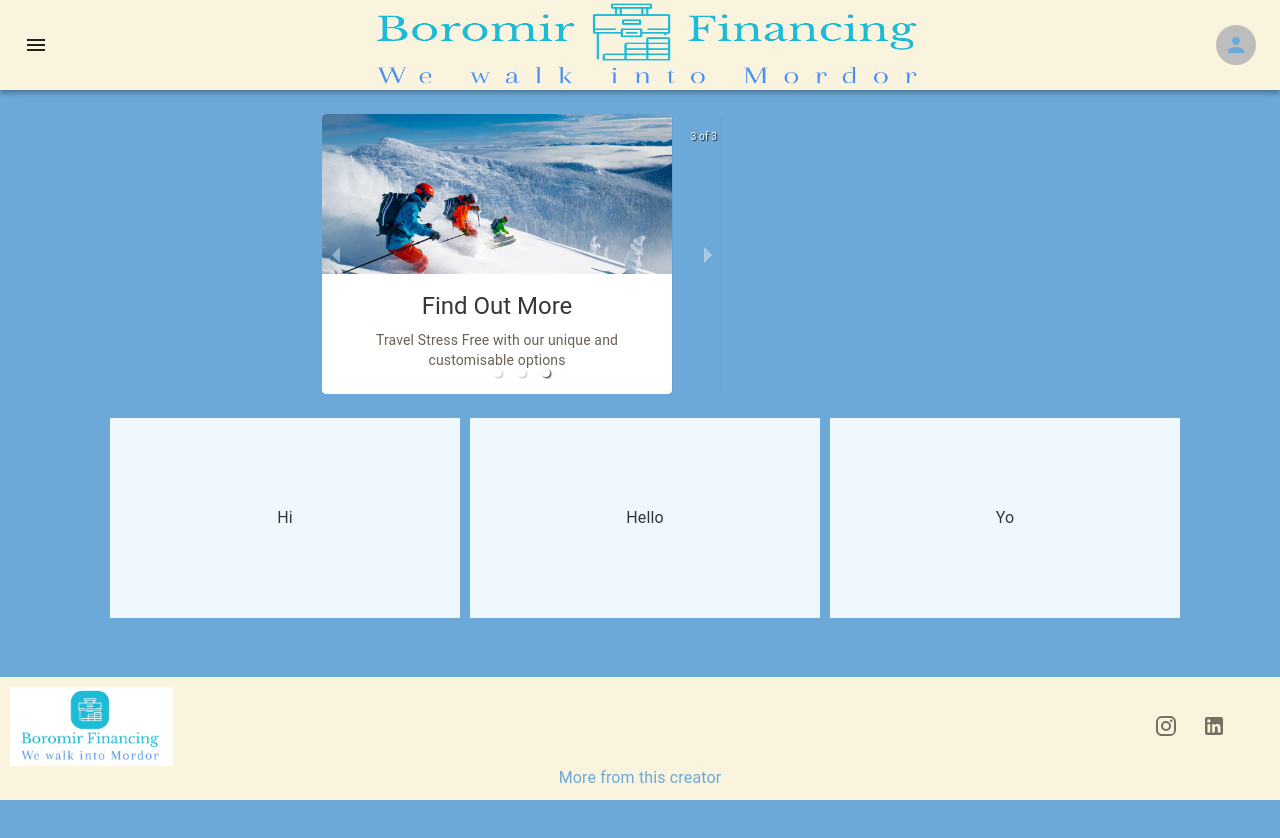
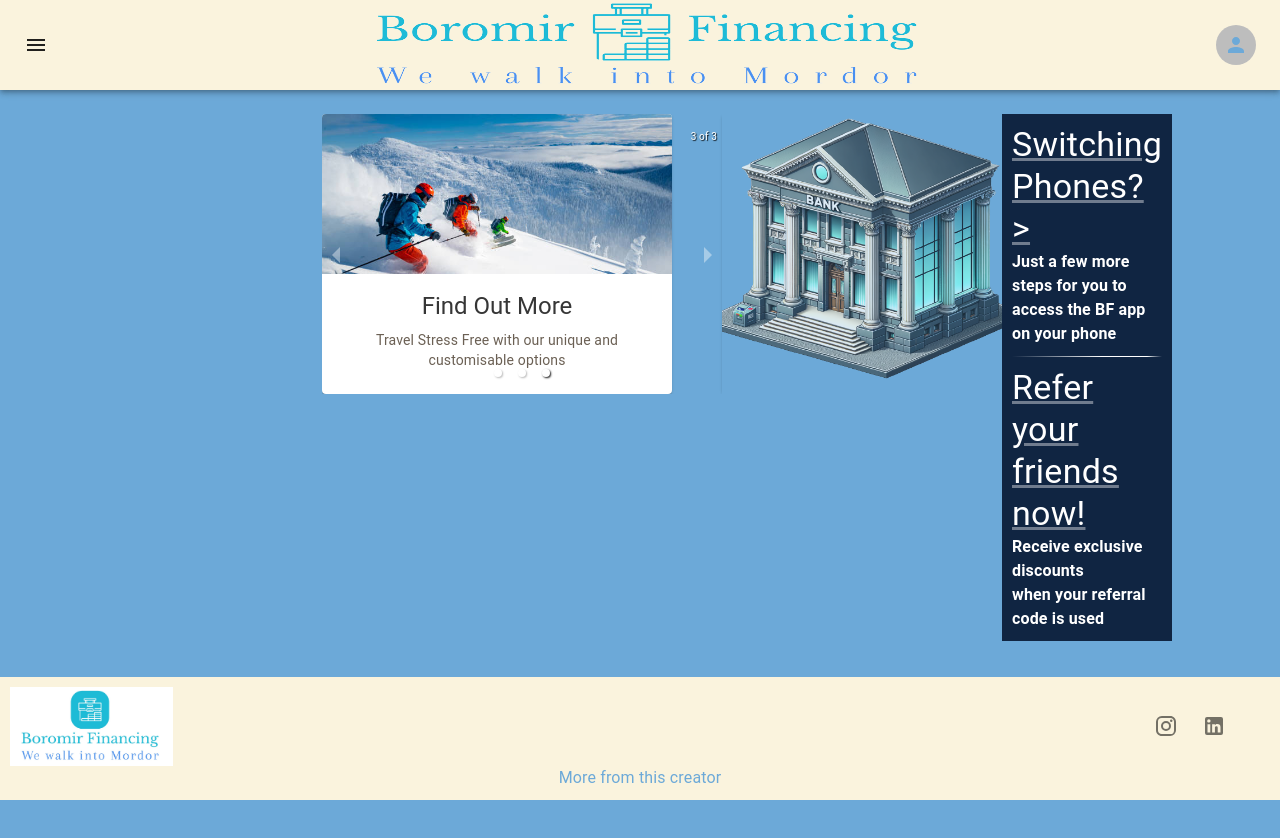
Before and after one commit to SourashisB/boromir-financing, a Next.js app: page / in a window 1280 px wide. Shown: the top 838 px of the page. Before the commit the page ends 800 px from the top, so only its background shows below. Built offline with nearby package versions, Linux system fonts and the light colour scheme.

Commit message:
Feature addition to Landing Page

```diff
--- a/app/page.tsx
+++ b/app/page.tsx
@@ -4,6 +4,7 @@ import React, { useEffect, useState } from "react"
 import styles from './styles.module.css';
 import Header from "@/components/Header";
 import CarouselCards from "@/components/CarouselCards";
+import { Typography, Link } from "@mui/material";
 
 interface CardProps {
   typeText: string,
@@ -12,6 +13,8 @@ interface CardProps {
 }
 
 export default function Home() {
+
+  const messageBox = ["Switching Phones?  >", "Refer your friends", "now!"]
   const items = [
     {
       image: '/insurance-photo-1.jpg',
@@ -34,8 +37,26 @@ export default function Home() {
     <>
       <Header />
       <br />
-      <div>
-        <CarouselCards items={items}/>
+      <div style={{display: 'flex', justifyContent: 'space-between', paddingBottom: '.6rem', width: '100%'}}>
+        <CarouselCards items={items} />
+        <img src="/clipart2.png" style={{width: '280px', height: '280px', opacity: 0.75}}/>
+        <div className={styles.box2}>
+          <Link variant="h4" color='#FFFFFF'>
+            {messageBox[0]}
+          </Link>
+
+          <Typography variant="body1" sx={{fontWeight: 'bold'}} color='#FFFFFF'>
+            Just a few more steps for you to {<br/>} access the BF app on your phone
+          </Typography>
+          <div className={styles.divider}/>
+          <Link variant="h4" color='#FFFFFF'>
+            {messageBox[1]} {<br/>} {messageBox[2]}
+          </Link>
+          <Typography variant="body1" sx={{fontWeight: 'bold'}} color='#FFFFFF'>
+            Receive exclusive discounts {<br/>} when your referral code is used
+          </Typography>
+        </div>
+
       </div>
       <br />
       <div className={styles.container}>
--- a/app/styles.module.css
+++ b/app/styles.module.css
@@ -1,6 +1,7 @@
 .container {
   display: flex;
-    justify-content: center; /* Center horizontally */
+  justify-content: center;
+  /* Center horizontally */
   align-items: center;
 }
 
@@ -14,7 +15,6 @@
   justify-content: center;
   text-align: center;
   margin-left: 10px;
-    background-color: aliceblue;
 }
 
 .link {
@@ -27,3 +27,23 @@
   font-weight: bold;
   color: #2E1F27;
 }
+
+.box2 {
+  background-color: #102542;
+  height: 280;
+  width: 400;
+  float: right;
+  margin-right: 313px;
+  padding: 10px
+}
+
+.link:hover {
+  cursor: pointer;
+}
+
+.divider {
+  height: 1px;
+  background: #FFFFFF;
+  margin: 10px 0;
+  background: linear-gradient(to right, transparent, #FFFFFF 60%, #FFFFFF 90%, transparent);
+}
--- a/components/GlobalTheme.tsx
+++ b/components/GlobalTheme.tsx
@@ -16,7 +16,8 @@ export default  globalTheme = createTheme ({
     },
     text: {
       primary: 'rgba(0,0,0,0.79)',
-      secondary: 'rgba(107, 96, 84, 1)'
+      secondary: 'rgba(107, 96, 84, 1)',
+
     },
     warning: {
       main: '#f7a935',
```
Also changed, not shown: components/Containers.tsx (deleted, +0 -13 lines), public/clipart2.png (added). Lines whose indentation alone changed are shown as unchanged.
